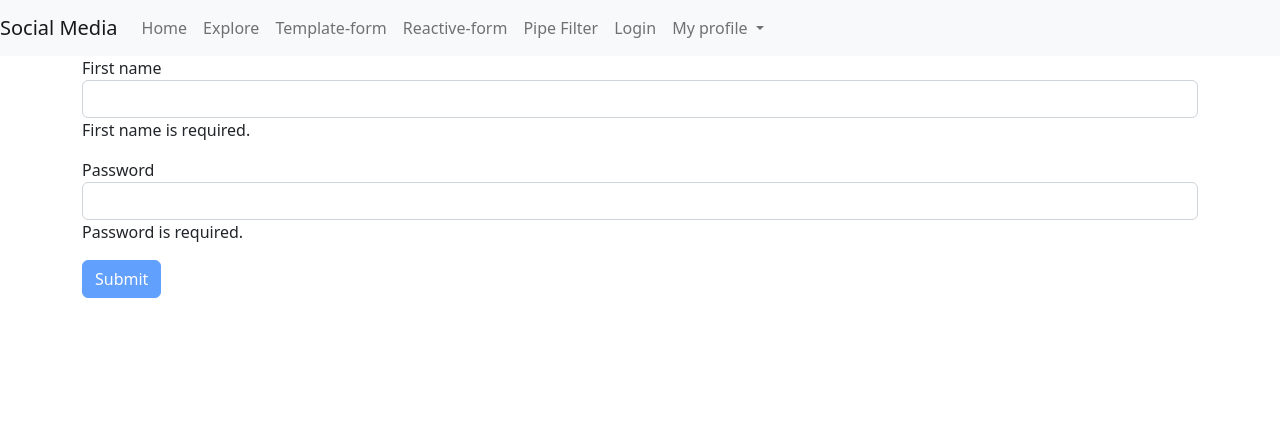
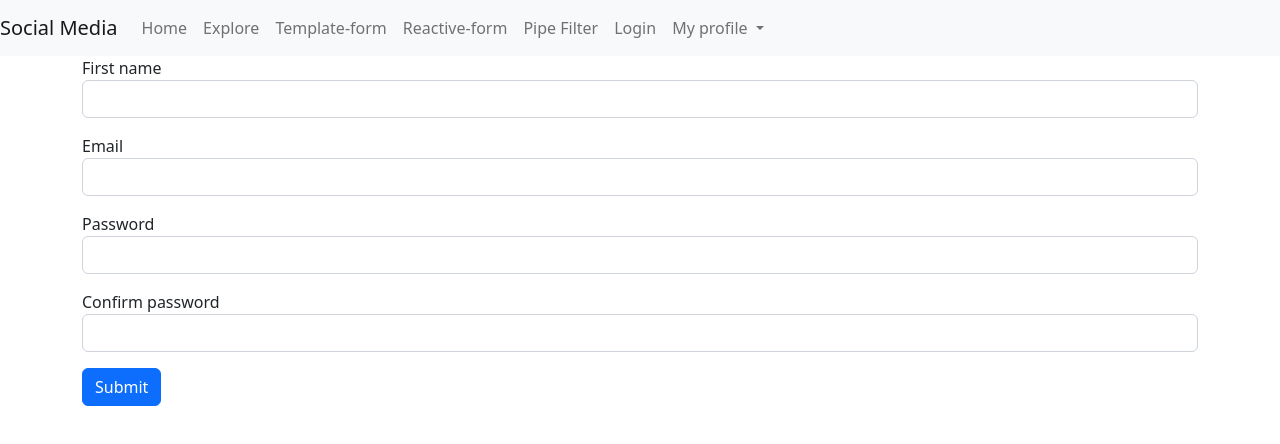
Before and after one commit to aishwaryrawatBacancy/AngularTraining, an Angular app: page /template-form in a window 1280 px wide. Shown: the top 444 px of the page. Built offline with nearby package versions, Linux system fonts and the light colour scheme.

Commit message:
Updating logic in template-driven and reactive forms and adding custom validation in reactive forms.

```diff
--- a/src/app/reactive-form/reactive-form.component.html
+++ b/src/app/reactive-form/reactive-form.component.html
@@ -3,13 +3,34 @@
         <div class="mb-3">
             <label>First name</label>
             <input class="form-control" type="text" name="firstName" formControlName="firstName">
-            <div *ngIf="form.value.firstName === ''">First name is required.</div>
+            <div *ngIf="form.controls.firstName?.touched">
+                <p *ngIf="form.controls.firstName?.errors?.['required'] === true">First name is a required field!</p>
+            </div>
+        </div>
+        <div class="mb-3">
+            <label>Email</label>
+            <input class="form-control" type="email" name="email" formControlName="email">
+            <div *ngIf="form.controls.email?.touched">
+                <p *ngIf="form.controls.email?.errors?.['required'] === true">Email is a required field!</p>
+                <p *ngIf="form.controls.email?.errors?.['isEmailValidate'] === false">This is not a valid Email!!!</p>
+            </div>
         </div>
         <div class="mb-3">
             <label>Password</label>
             <input class="form-control" type="password" name="password" formControlName="password">
-            <div *ngIf="form.value.password === ''">Password is required.</div>
+            <div *ngIf="form.controls.password?.touched">
+                <p *ngIf="form.controls.password?.errors?.['required'] === true">Password is a required field!!</p>
+            </div>
         </div>
-        <button class="btn btn-primary" type="submit" [disabled]="!form.valid">Submit</button>
+        <div class="mb-3">
+            <label>Confirm Password</label>
+            <input class="form-control" type="password" name="password" formControlName="confirmPassword">
+            <div *ngIf="form.controls.confirmPassword?.touched">
+                <p *ngIf="form.controls.confirmPassword?.errors?.['required'] === true">Confirm Password is a required field!!</p>
+                <p *ngIf="form.errors?.['isPassAndConfirmPassMatch'] === false">Password and confirm password is not matching!!</p>
+            </div>
+        </div>
+        <p *ngIf="showValidationMessage">Please fill required fields with proper validation.</p>
+        <button class="btn btn-primary" type="submit">Submit</button>
     </form>
 </div>
--- a/src/app/reactive-form/reactive-form.component.ts
+++ b/src/app/reactive-form/reactive-form.component.ts
@@ -1,5 +1,5 @@
 import { Component, OnInit } from '@angular/core';
-import { FormGroup, FormControl, Validators } from '@angular/forms';
+import { FormGroup, FormControl, Validators, AbstractControl } from '@angular/forms';
 
 @Component({
   selector: 'app-reactive-form',
@@ -13,14 +13,37 @@ export class ReactiveFormComponent implements OnInit {
   ngOnInit(): void {
   }
 
+  public showValidationMessage: boolean = false;
+
   form = new FormGroup({
     "firstName": new FormControl("", Validators.required),
+    "email": new FormControl("", [Validators.required, this.emailValidator]),
     "password": new FormControl("", Validators.required),
-  });
+    "confirmPassword": new FormControl("", Validators.required),
+  }, this.confirmPasswordValidator);
+
+  emailValidator(control: FormControl): { isEmailValidate: boolean } | null {
+    if(control.value != "" && !(/^\w+([\.-]?\w+)*@\w+([\.-]?\w+)*(\.\w{2,3})+$/.test(control.value))){
+      return { isEmailValidate: false }
+    }
+    return null;
+  }
+
+  confirmPasswordValidator(control: AbstractControl) {
+    if(control.get('confirmPassword')?.value != "" && control.get('password')?.value != control.get('confirmPassword')?.value){
+      return { isPassAndConfirmPassMatch: false }
+    }
+    return null;
+  }
 
   onSubmit() {
-    console.log("reactive form submitted");
-    console.log(this.form);
+    if(this.form.valid){
+      this.showValidationMessage = false;
+      console.log(this.form.value);
+    }
+    else{
+      this.showValidationMessage = true;
+    }
   }
 
 }
--- a/src/app/template-form/template-form.component.html
+++ b/src/app/template-form/template-form.component.html
@@ -1,15 +1,36 @@
 <div class="container">
-    <form #myForm="ngForm" (ngSubmit)="onSubmitTemplateBased(myForm.value)">
+    <form #myForm="ngForm" (ngSubmit)="onSubmitTemplateBased(myForm.valid, myForm.value)">
         <div class="mb-3">
             <label>First name</label>
-            <input class="form-control" type="text" name="firstName" [(ngModel)]="user.firstName" required>
-            <div *ngIf="myForm.value.firstName === ''">First name is required.</div>
+            <input class="form-control" type="text" #firstName="ngModel" name="firstName" ngModel required>
+            <div *ngIf="firstName.touched">
+                <p *ngIf="firstName.errors?.['required']">First name is a required field!</p>
+            </div>
+        </div>
+        <div class="mb-3">
+            <label>Email</label>
+            <input class="form-control" type="email" name="email" #email="ngModel" pattern="^\w+([\.-]?\w+)*@\w+([\.-]?\w+)*(\.\w{2,3})+$" ngModel required>
+            <div *ngIf="email.touched">
+                <p *ngIf="email.errors?.['required']">Email is a required field!</p>
+                <p *ngIf="email.errors?.['pattern']">This is not a valid Email!!!</p>
+            </div>
         </div>
         <div class="mb-3">
             <label>Password</label>
-            <input class="form-control" type="password" name="password" [(ngModel)]="user.password" required>
-            <div *ngIf="myForm.value.password === ''">Password is required.</div>
+            <input class="form-control" type="password" #password="ngModel" name="password" ngModel required>
+            <div *ngIf="password.touched">
+                <p *ngIf="password.errors?.['required']">Password is a required field!</p>
+            </div>
         </div>
-        <button class="btn btn-primary" type="submit" [disabled]="!myForm.valid">Submit</button>
+        <div class="mb-3">
+            <label>Confirm password</label>
+            <input class="form-control" type="password" #confirmPassword="ngModel" name="confirmPassword" ngModel required>
+            <div *ngIf="confirmPassword.touched">
+                <p *ngIf="confirmPassword.value !== password.value">Password and confirm password is not matching!</p>
+                <p *ngIf="confirmPassword.errors?.['required']">Confirm Password is a required field!</p>
+            </div>
+        </div>
+        <p *ngIf="showValidationMessage">Please fill required fields with proper validation.</p>
+        <button class="btn btn-primary" type="submit">Submit</button>
     </form>
 </div>
--- a/src/app/template-form/template-form.component.ts
+++ b/src/app/template-form/template-form.component.ts
@@ -12,13 +12,16 @@ export class TemplateFormComponent implements OnInit {
   ngOnInit(): void {
   }
 
-  public user: any = {
-    firstName: '',
-    password:  ''
-  };
+  public showValidationMessage: boolean = false;
 
-  onSubmitTemplateBased(user: any) {
+  onSubmitTemplateBased(isFormValidate: any, user: any) {
+    if(isFormValidate && user.password === user.confirmPassword){
+      this.showValidationMessage = false;
       console.log(user);
+    }
+    else{
+      this.showValidationMessage = true;
+    }
   }
 
 }
```
